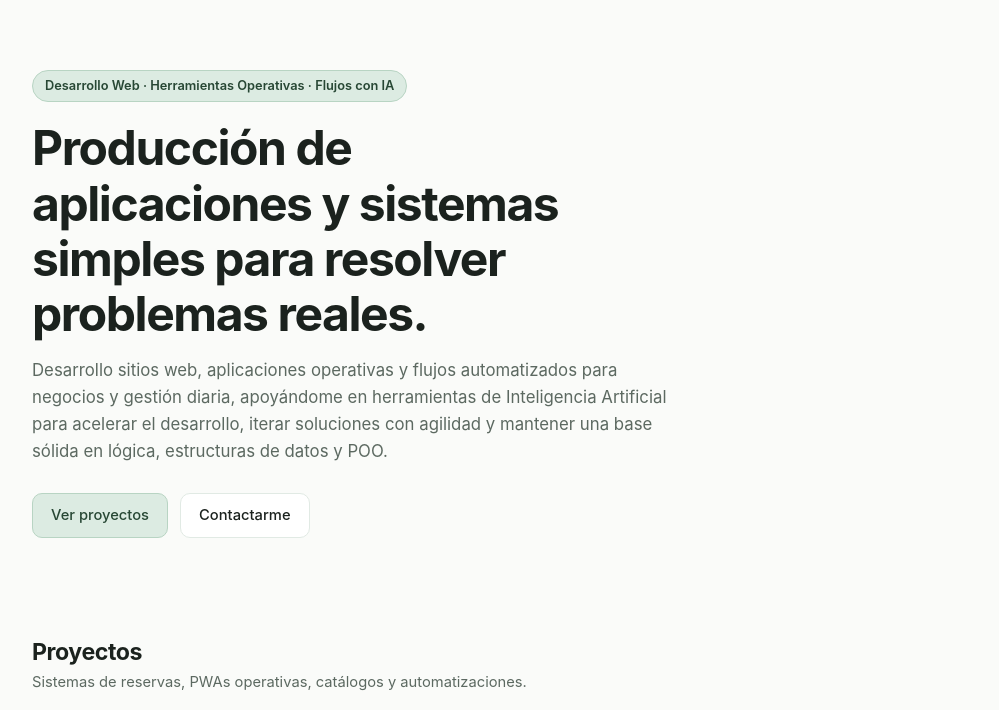
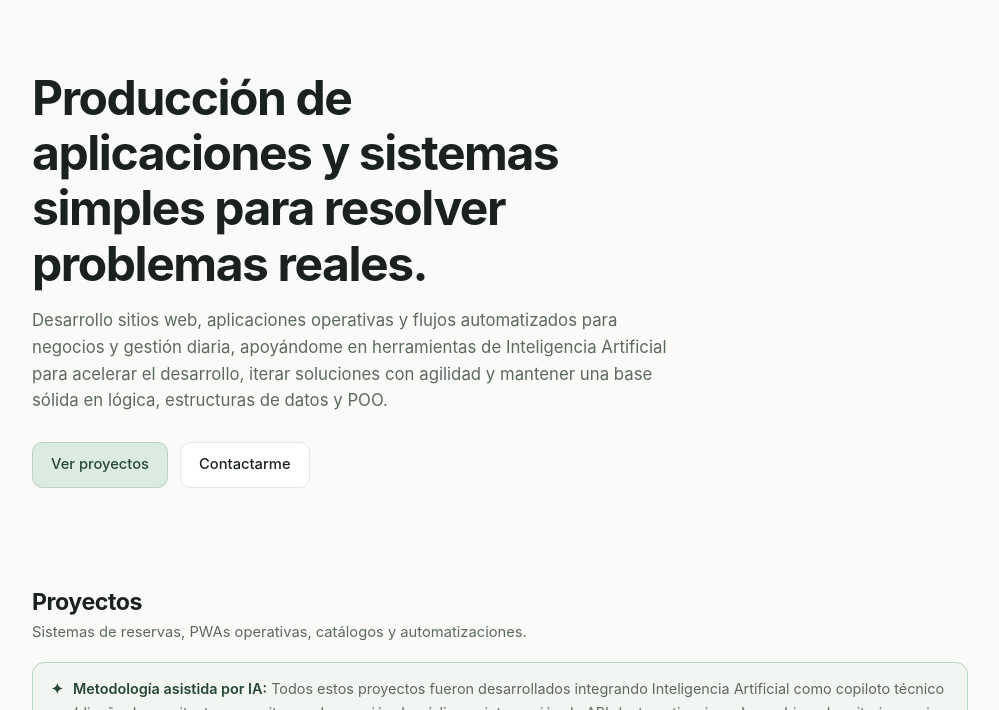
Before and after one commit to JoaquinNicolato-git/Portafolio, a plain HTML site: page index.html in a window 1280 px wide. Shown: the part 67-777 px from the top of the page, without its empty margins (140-1139 px from the left). Drawn offline with Linux system fonts and the light colour scheme.

Commit message:
Add files via upload

```diff
--- a/index.html
+++ b/index.html
@@ -103,20 +103,6 @@
         /* Hero */
         .hero {
             padding: 72px 0 52px;
-        }
-
-        .eyebrow {
-            display: inline-flex;
-            align-items: center;
-            gap: 8px;
-            background: var(--accent);
-            color: var(--accent-ink);
-            border: 1px solid var(--accent-border);
-            font-size: 0.8rem;
-            font-weight: 600;
-            padding: 5px 12px;
-            border-radius: 999px;
-            margin-bottom: 18px;
         }
 
         h1 {
@@ -572,7 +558,6 @@
     <main>
         <section class="hero">
             <div class="container">
-                <span class="eyebrow">Desarrollo Web · Herramientas Operativas · Flujos con IA</span>
                 <h1>Producción de aplicaciones y sistemas simples para resolver problemas reales.</h1>
                 <p>
                     Desarrollo sitios web, aplicaciones operativas y flujos automatizados para negocios y gestión
@@ -754,7 +739,7 @@
                 aiBadge: "Desarrollado con IA",
                 aiDetail: "Prototipado, estructurado y optimizado mediante flujos asistidos por IA para resolver la gestión operativa móvil sin dependencias pesadas.",
                 featured: true,
-                demoUrl: null,
+                demoUrl: "https://joaquinnicolato-git.github.io/InflamundoOF/",
                 summary: "Aplicación web progresiva pensada para gestionar operaciones diarias desde el celular de forma rápida.",
                 highlights: [
                     "Control de limpieza de inflables, equipamiento, camionetas y asistencia.",
```
